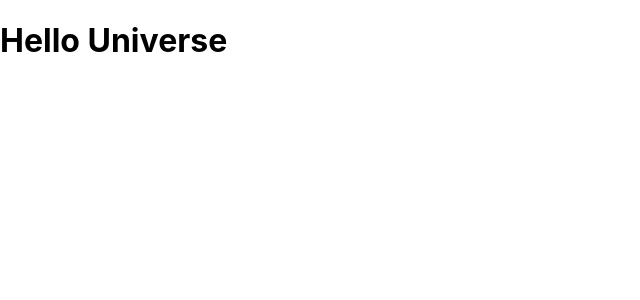
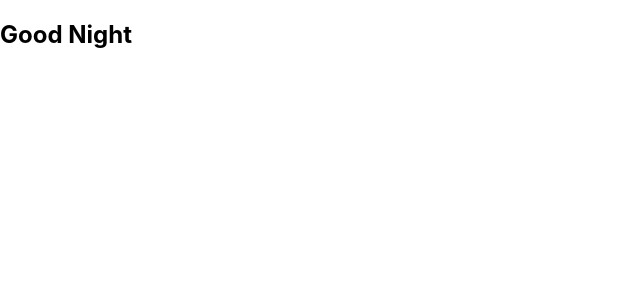
Before and after one commit to Ajay-Sonavane/second-react-app, a React (Create React App) app: page / in a window 1280 px wide. Shown: the top 300 px of the page, without its empty margins (0-640 px from the left). Built offline with nearby package versions, Linux system fonts and the light colour scheme.

Commit message:
jsx condition return

```diff
--- a/src/App.js
+++ b/src/App.js
@@ -1,6 +1,14 @@
 function App() {
-  let jsx = <h1>Hello Universe</h1>;
-  return jsx;
+  let jsx = <h1>Good Morning</h1>;
+  let jsx2 = <h2>Good Night</h2>;
+
+  // let jsx2 = (
+  //   <>
+  //     <h1>Good Night</h1>
+  //   </>
+  // );
+
+  return false ? jsx : jsx2;
 }
 
 export default App;
```
